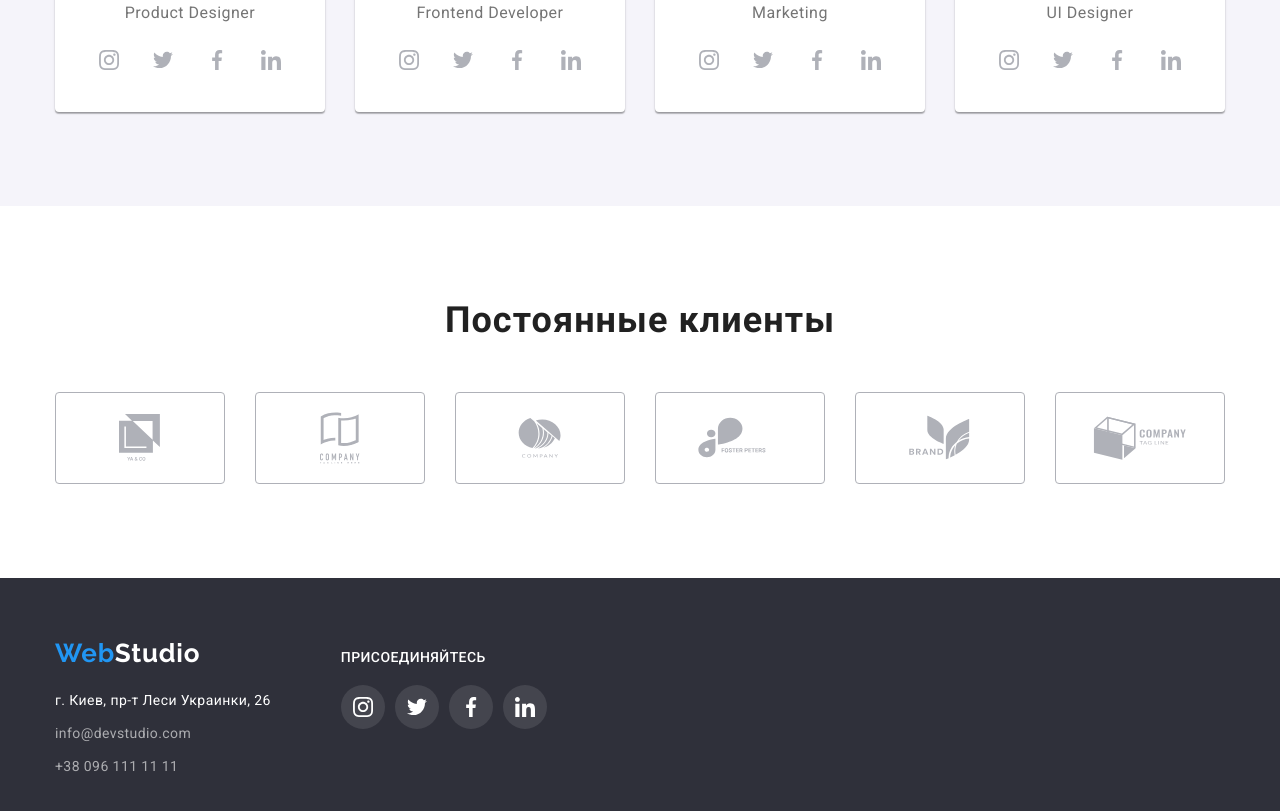
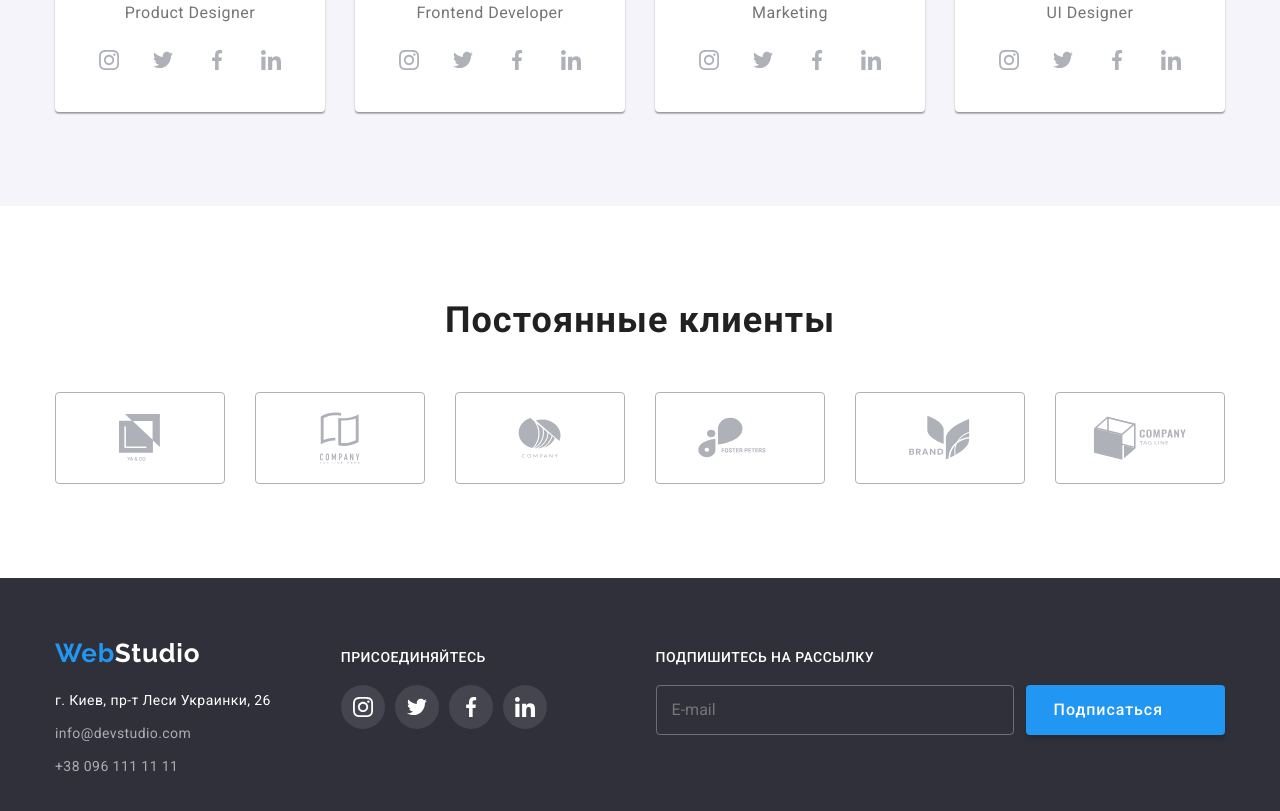
Before and after one commit to heidebloome/goit-markup-hw-06, a plain HTML site: page index.html in a window 1280 px wide. Shown: the part 2098-2909 px from the top of the page. Drawn offline with nearby package versions, Linux system fonts and the light colour scheme.

Commit message:
форма в футере

```diff
--- a/css/styles.css
+++ b/css/styles.css
@@ -218,6 +218,7 @@ img {
 .footer .container {
   display: flex;
   align-items: baseline;
+  /* justify-content: space-evenly; */
   padding-top: 60px;
   padding-bottom: 60px;
 }
@@ -293,6 +294,73 @@ img {
 
 .social-links-box .icon {
   fill: var(--white-color);
+}
+
+.subscribe-box {
+  margin-left: auto;
+}
+
+.subscribe-form {
+  display: flex;
+}
+
+.subscribe-title {
+  margin-bottom: 20px;
+
+  font-weight: 500;
+  font-size: 14px;
+  line-height: 1.143;
+  letter-spacing: 0.03em;
+  text-transform: uppercase;
+
+  color: var(--white-color);
+}
+
+.subscribe-input {
+  /* width: 100%; */
+  width: 358px;
+  height: 50px;
+  padding: 15px;
+
+  color: var(--white-color);
+  border: 1px solid rgba(255, 255, 255, 0.3);
+  /* filter: drop-shadow(0px 4px 4px rgba(0, 0, 0, 0.15)); */
+  border-radius: 4px;
+  background-color: transparent;
+
+  cursor: pointer;
+}
+
+.subscribe-button {
+  display: flex;
+  align-items: center;
+  padding: 10px 28px;
+  margin-left: 12px;
+
+  font-weight: 500;
+  font-size: 16px;
+  line-height: 1.875;
+  letter-spacing: 0.06em;
+
+  border: none;
+  border-radius: 4px;
+  box-shadow: 0px 4px 4px rgba(0, 0, 0, 0.15);
+
+  background-color: var(--accent-color);
+  color: var(--white-color);
+
+  cursor: pointer;
+
+  transition: background-color var(--time) var(--cubic);
+}
+
+.subscribe-button:hover,
+.subscribe-button:focus {
+  background-color: var(--hero-button-hover-color);
+}
+
+.subscribe-button .icon {
+  margin-left: 10px;
 }
 
 /* СТРАНИЦА СТУДИЯ */
@@ -887,16 +955,23 @@ img {
   margin-right: 8px;
   border: 2px solid var(--heading-text-color);
   border-radius: 3px;
+
+  transition: border-color var(--time) var(--cubic), background-color var(--time) var(--cubic);
 }
 
 .policy-checkbox:checked + .checkbox-icon-wrapper {
   background-color: var(--accent-color);
-  border: none;
+  border-color: var(--accent-color);
+  background-image: url(../images/checkbox.svg);
+  background-position: center;
+  background-repeat: no-repeat;
+  background-size: cover;
+  background-origin: border-box;
 }
 
-.policy-checkbox:checked:focus + .checkbox-icon-wrapper {
-  border: 1px solid red;
-  background-color: var(--accent-color);
+.policy-checkbox:focus + .checkbox-icon-wrapper {
+  outline: 1px solid var(--accent-color);
+  outline-offset: 2px;
 }
 
 .modal-policy-link {
--- a/index.html
+++ b/index.html
@@ -405,6 +405,20 @@
             </li>
           </ul>
         </div>
+        <div class="subscribe-box">
+          <p class="subscribe-title">Подпишитесь на рассылку</p>
+          <form class="subscribe-form">
+            <label for="">
+              <input type="email" name="email" class="subscribe-input" placeholder="E-mail" />
+            </label>
+            <button type="submit" class="subscribe-button">
+              Подписаться
+              <svg class="icon" width="24" height="24">
+                <use href="./images/icons.svg#icon-subscribe"></use>
+              </svg>
+            </button>
+          </form>
+        </div>
       </div>
     </footer>
 
@@ -449,21 +463,22 @@
             </span>
           </label>
 
-           <label class="modal-form-label">
+          <label class="modal-form-label">
             Комментарий
-            <textarea name="user-comment" placeholder="Введите текст" class="modal-form-textarea"></textarea>
+            <textarea
+              name="user-comment"
+              placeholder="Введите текст"
+              class="modal-form-textarea"
+            ></textarea>
           </label>
 
           <label class="modal-policy-label">
-            <input type="checkbox" class="policy-checkbox visually-hidden">
-            <span class="checkbox-icon-wrapper">
-              <svg class="icon" width="16" height="15">
-                <use href="./images/icons.svg#icon-checkbox"></use>
-              </svg>
-            </span>
-              Соглашаюсь с рассылкой и принимаю&nbsp;<a href="" class="link modal-policy-link">Условия договора</a>
+            <input type="checkbox" class="policy-checkbox visually-hidden" />
+            <span class="checkbox-icon-wrapper"> </span>
+            Соглашаюсь с рассылкой и принимаю&nbsp;<a href="" class="link modal-policy-link"
+              >Условия договора</a
+            >
           </label>
-
 
           <button type="submit" class="submit-button">Отправить</button>
         </form>
```
Also changed, not shown: images/icon-send.svg (added), images/icons.svg.
